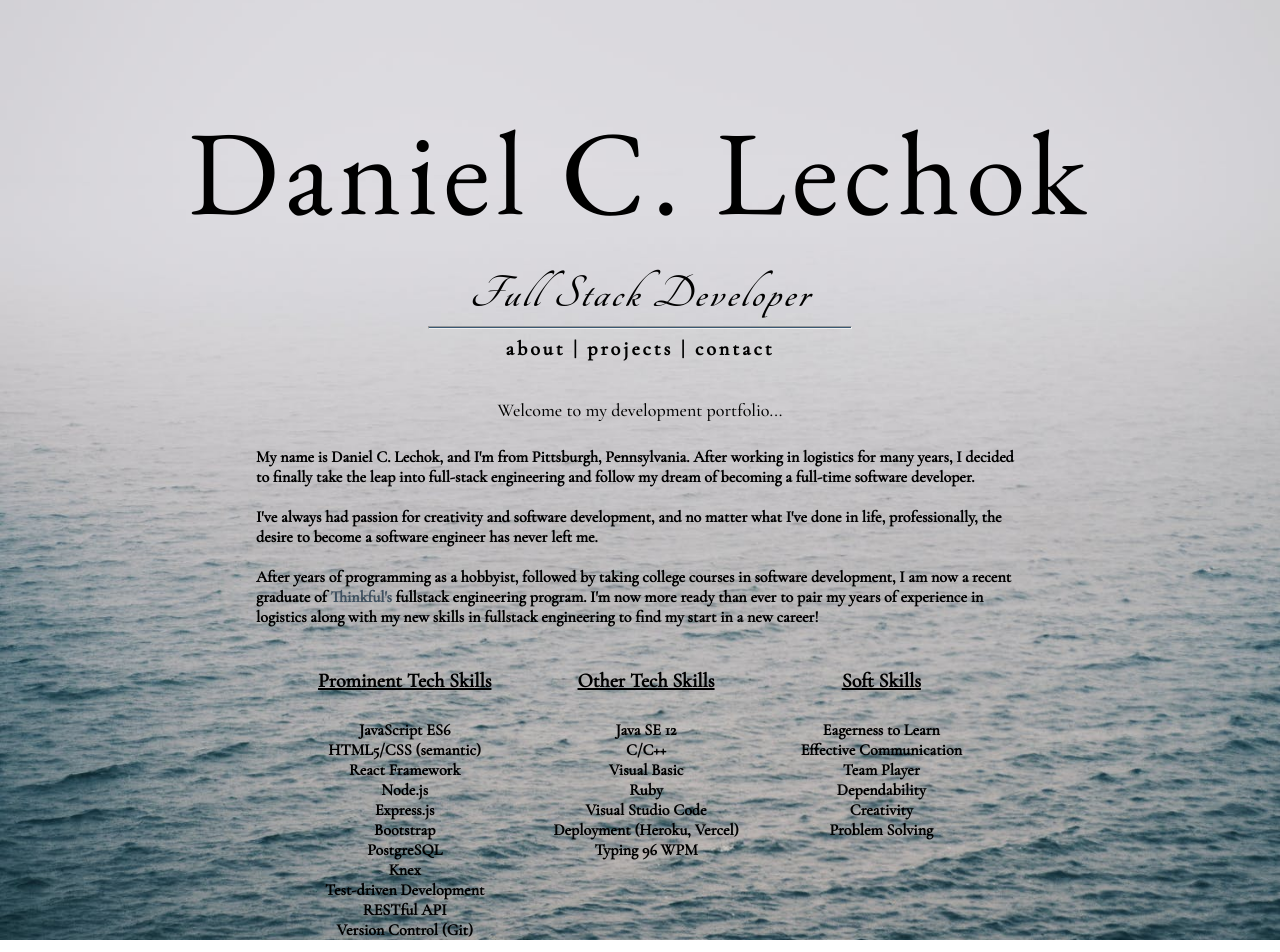
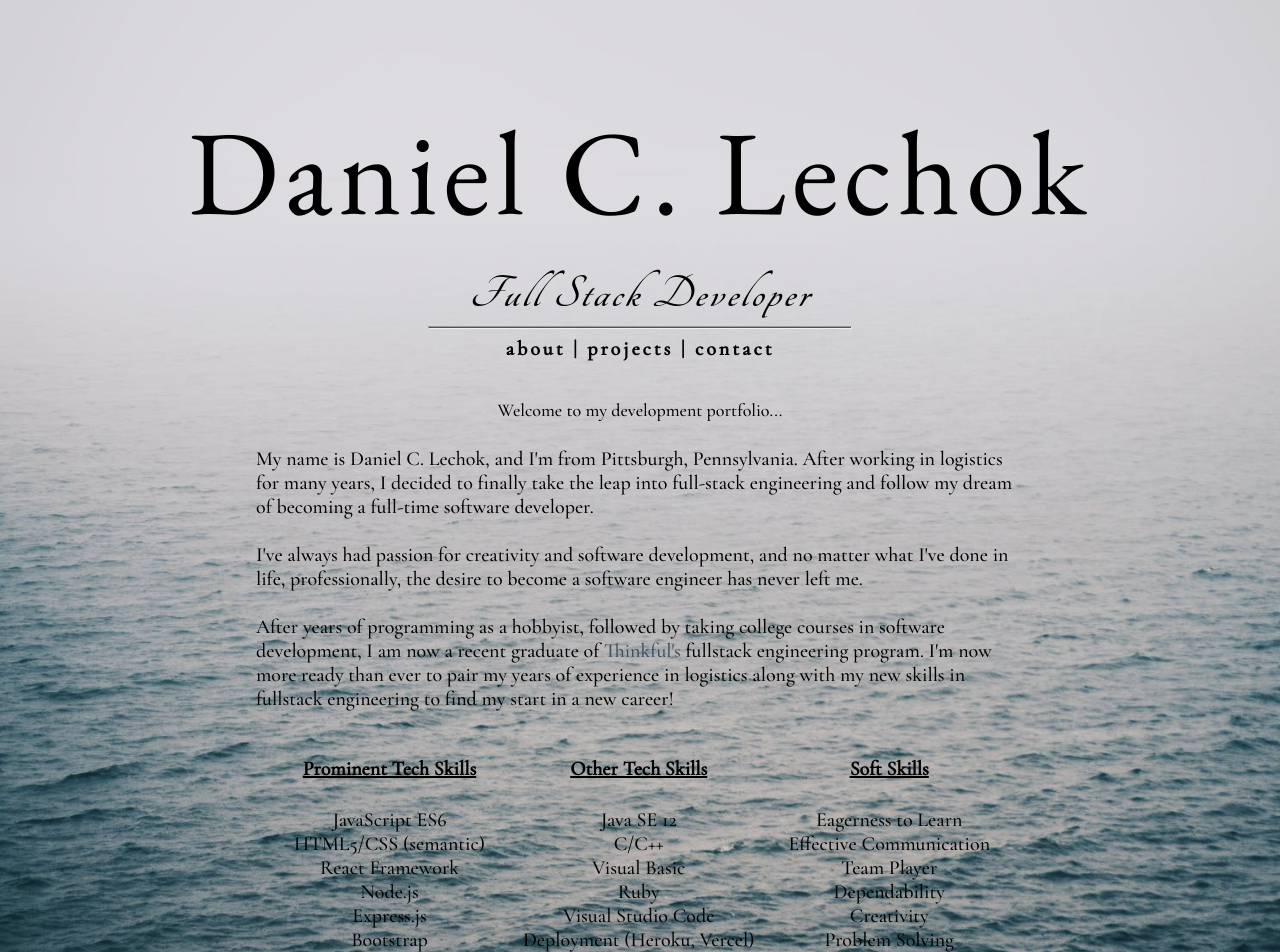
Before and after one commit to dclechok/devsite-frontend, a React (Create React App) app: page / in a window 1280 px wide. Shown: the top 952 px of the page. Built offline with nearby package versions, Linux system fonts and the light colour scheme.

Commit message:
increased the size of the fonts

```diff
--- a/public/index.html
+++ b/public/index.html
@@ -2,7 +2,7 @@
 <html lang="en">
   <head>
     <meta charset="utf-8" />
-    <link rel="icon" href="%PUBLIC_URL%/favicon.ico" />
+    <link rel="icon" href="../src/images/coding-favicon.png" />
     <meta name="viewport" content="width=device-width, initial-scale=1" />
     <meta name="theme-color" content="#000000" />
     <meta
--- a/src/About.js
+++ b/src/About.js
@@ -1,5 +1,4 @@
 import React from 'react';
-import { BrowserRouter as Router, Link } from "react-router-dom";
 
 function About() {
   return (
--- a/src/MainBody.css
+++ b/src/MainBody.css
@@ -1,7 +1,8 @@
 .main-body{
     margin: 2% 20%;
     text-align: left;
-    font-weight: 600;
+    font-weight: 500;
+    font-size: 20px;
 }
 
 a{
--- a/src/index.css
+++ b/src/index.css
@@ -6,7 +6,7 @@ html{
   background-size: cover;
   background-position: center center;
   background-repeat: no-repeat;
-  overflow: hidden;
+  /* overflow: hidden; */
 }
 
 body {
```
Also changed, not shown: src/images/coding-favicon.png (added), 1 other file (tests, documents, lock files or other folders).
